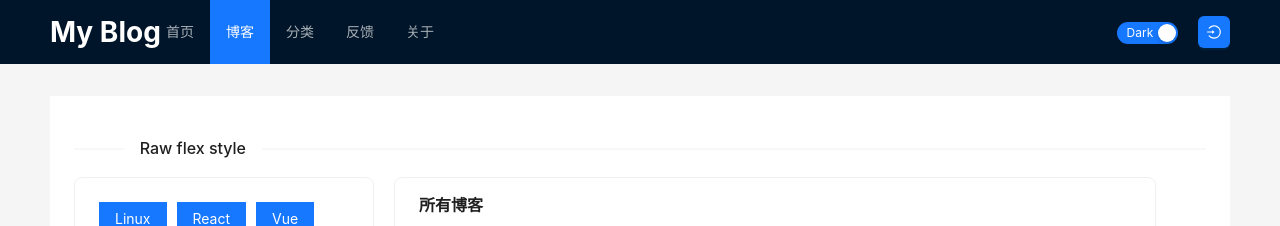
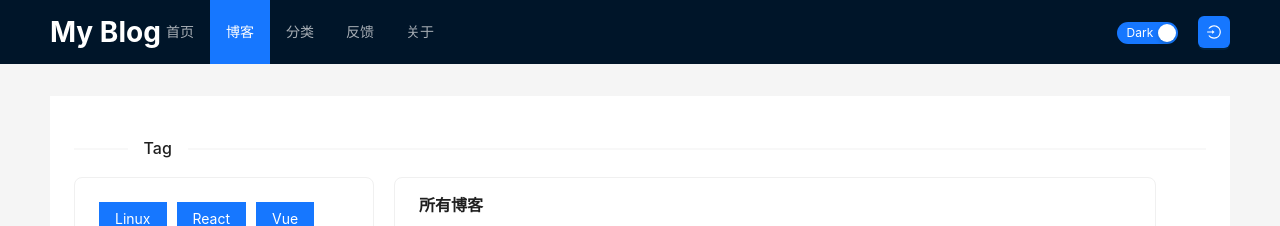
Before and after one commit to 1771991075/React-Blog, a React (Create React App) app: page /#/index/home in a window 1280 px wide. Both pictures are taken after a click on the item "博客". Shown: the top 226 px of the page. Built offline with nearby package versions, Linux system fonts and the light colour scheme.

Commit message:
修复日历提示警告

```diff
--- a/src/component/Home/IndexUserInfo/index.jsx
+++ b/src/component/Home/IndexUserInfo/index.jsx
@@ -17,7 +17,7 @@ export default function IndexUserInfo() {
     useEffect(() => {
         let timer1 = setTimeout(() => {
             setLoading(false)
-        }, 3000)
+        }, 1000)
         return () => {
             clearTimeout(timer1)
         }
--- a/src/views/Blog/index.jsx
+++ b/src/views/Blog/index.jsx
@@ -6,7 +6,7 @@ import CateProgress from '../../component/Blog/Progress';
 export default function Blog() {
     return (
         <div>
-            <Divider orientation="left">Raw flex style</Divider>
+            <Divider orientation="left">Tag</Divider>
             <Row>
                 <Col flex="0 1 300px">
                     <AllCate></AllCate>
--- a/src/views/Home/index.jsx
+++ b/src/views/Home/index.jsx
@@ -15,7 +15,7 @@ export default function Home() {
                 <Col flex="0 1 300px">
                     <IndexUserInfo></IndexUserInfo>
                     <IndexCate></IndexCate>
-                    <Calendar></Calendar>
+                    {/* <Calendar></Calendar> */}
                 </Col>
             </Row>
         </div>
```
